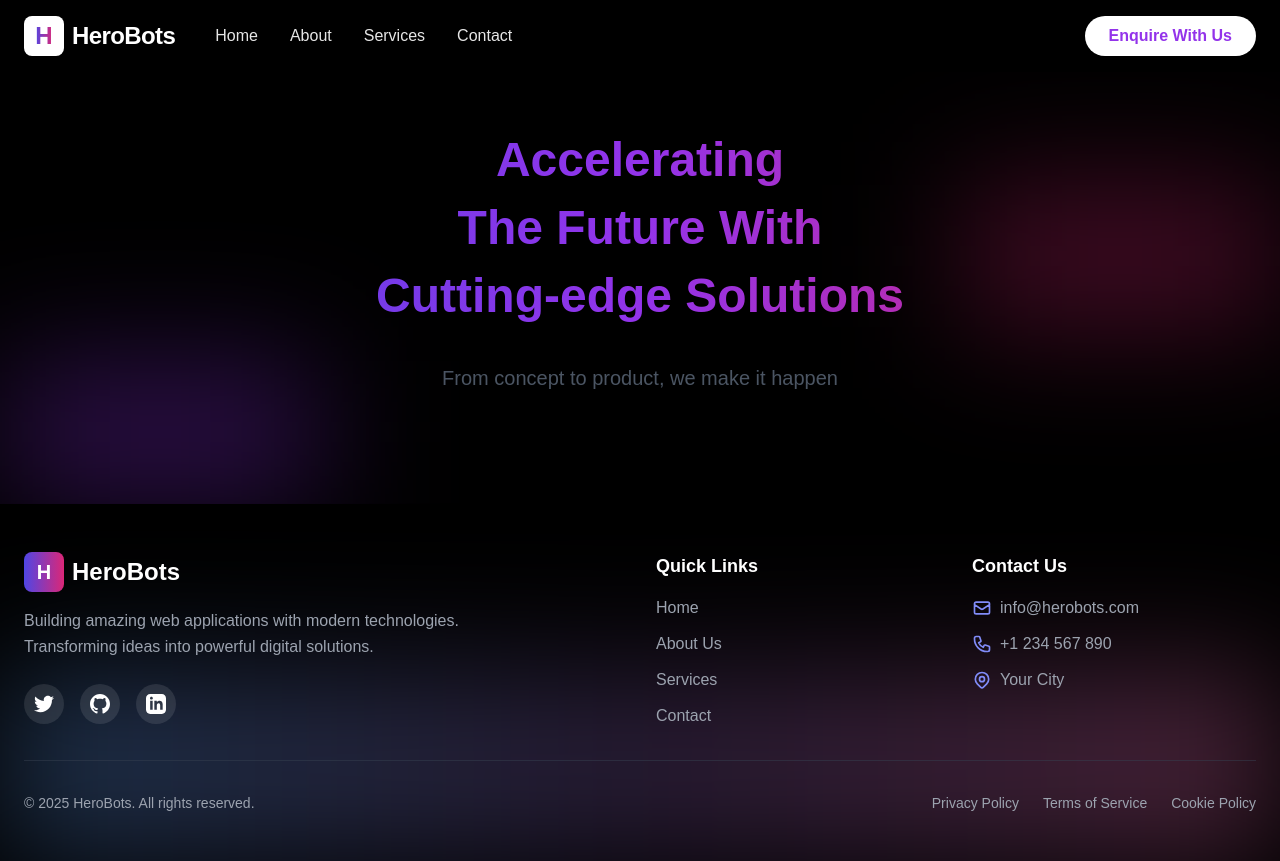
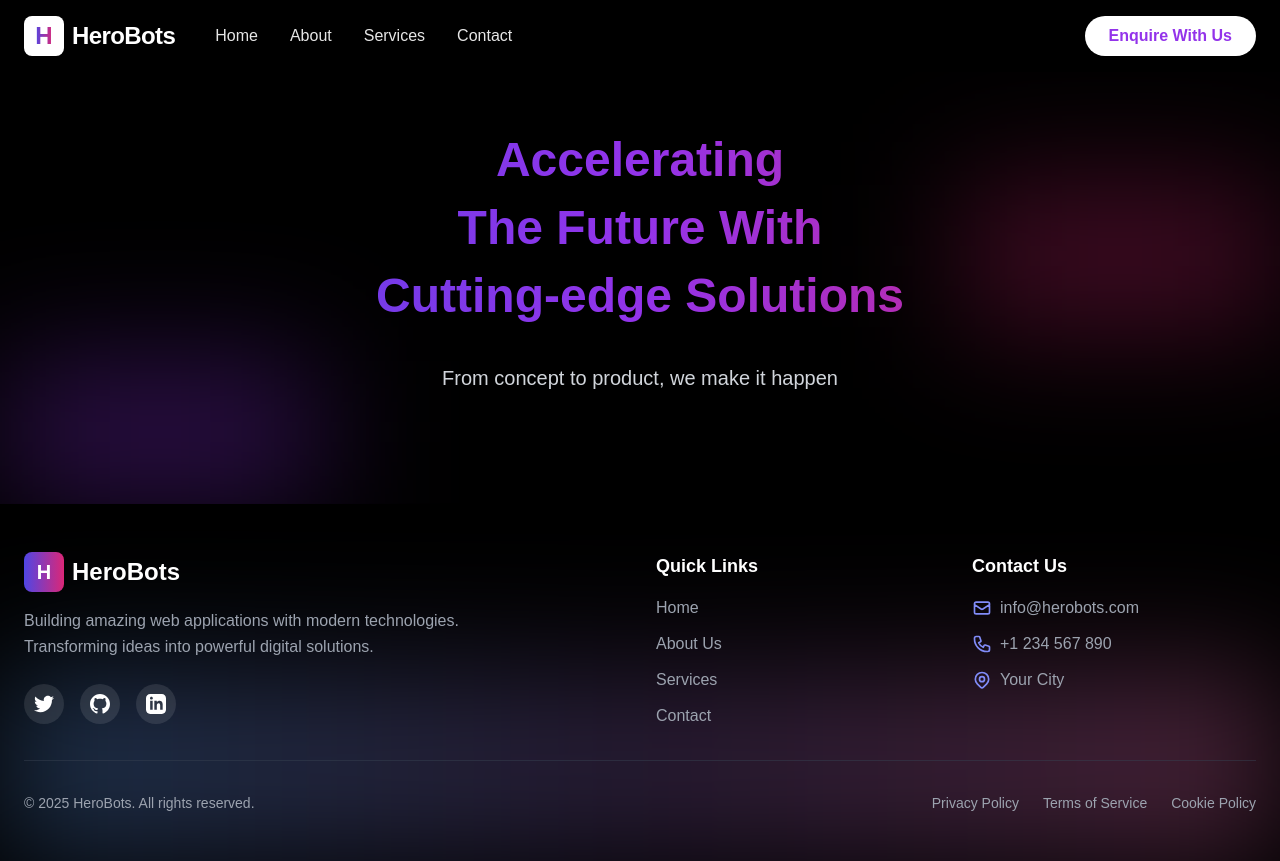
Before and after one commit to meorshauqi/herobots, a React (Vite) app: page / in a window 1280 px wide. Built offline with nearby package versions, Linux system fonts and the light colour scheme; a web font is replaced by a local one.

Commit message:
Modify Hero Page

```diff
--- a/src/components/Hero.jsx
+++ b/src/components/Hero.jsx
@@ -10,7 +10,7 @@
             <span className="block pb-5">The Future With</span>
             <span className="block pb-5">Cutting-edge Solutions</span>
             </h1>
-            <p className="text-xl text-gray-600 max-w-2xl mx-auto">
+            <p className="text-xl text-gray-300 max-w-2xl mx-auto">
             From concept to product, we make it happen
             </p>
           </div>
```
